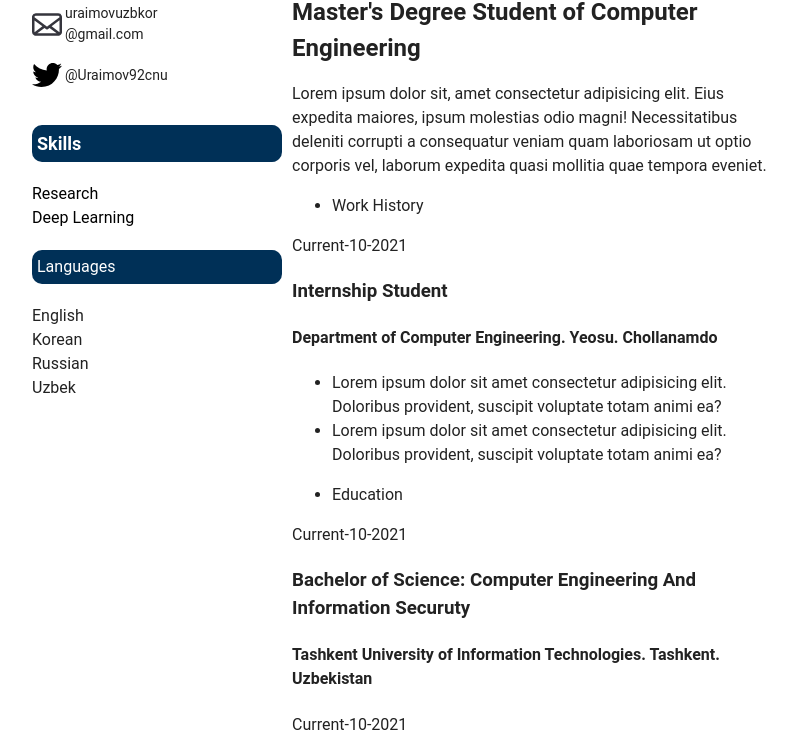
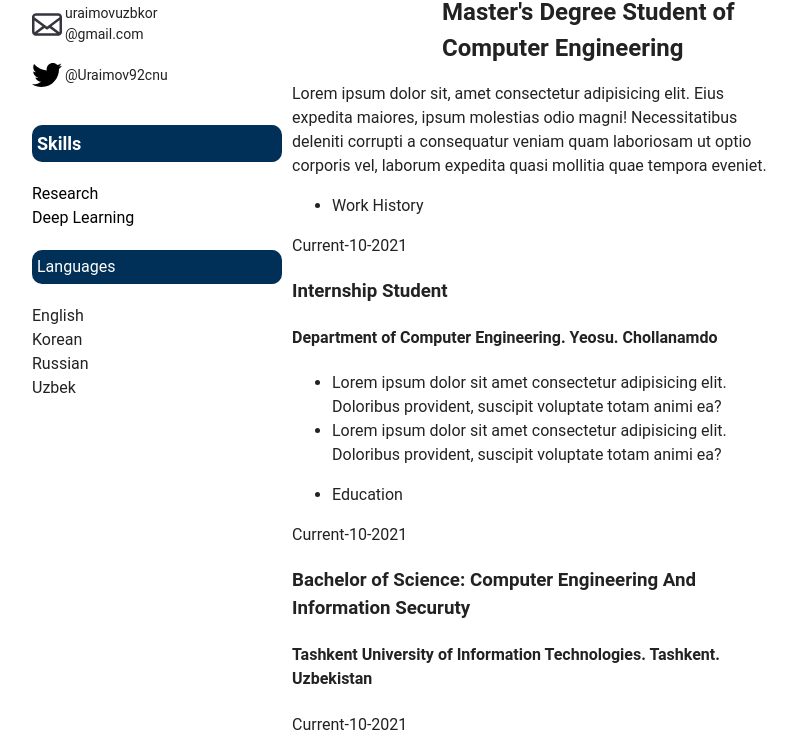
Before and after one commit to ortigaliev/uraimov-cv, a plain HTML site: page index.html in a window 1280 px wide. Shown: the part 194-946 px from the top of the page, without its empty margins (233-1030 px from the left). Drawn offline with Linux system fonts and the light colour scheme.

```diff
--- a/css/style.css
+++ b/css/style.css
@@ -231,7 +231,7 @@ img{
 .person-current-degree {
   margin: 0;
   padding: 0;
-  margin-left`: 150px;
+  margin-left: 150px;
 }
 .persons-interest {
 }
```
